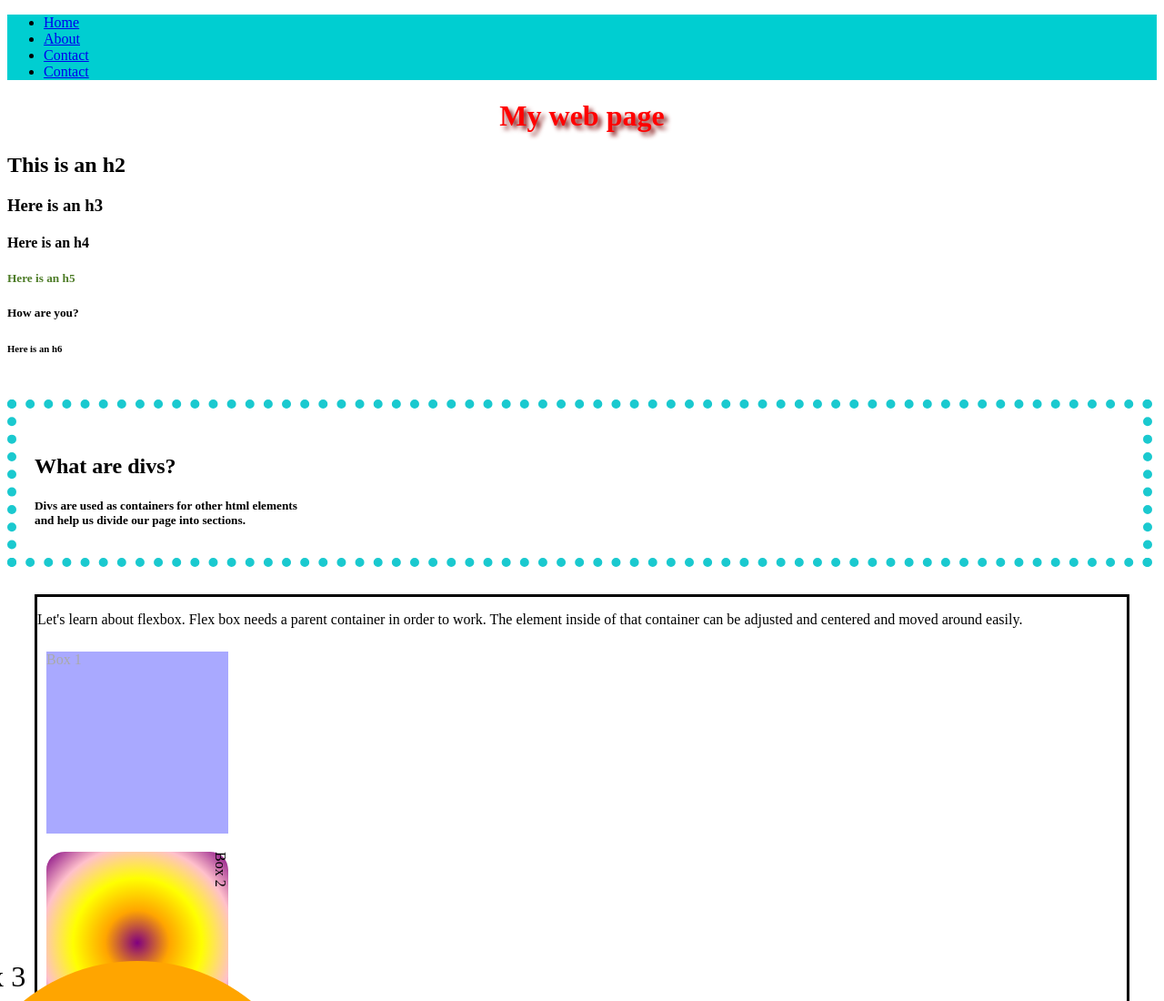
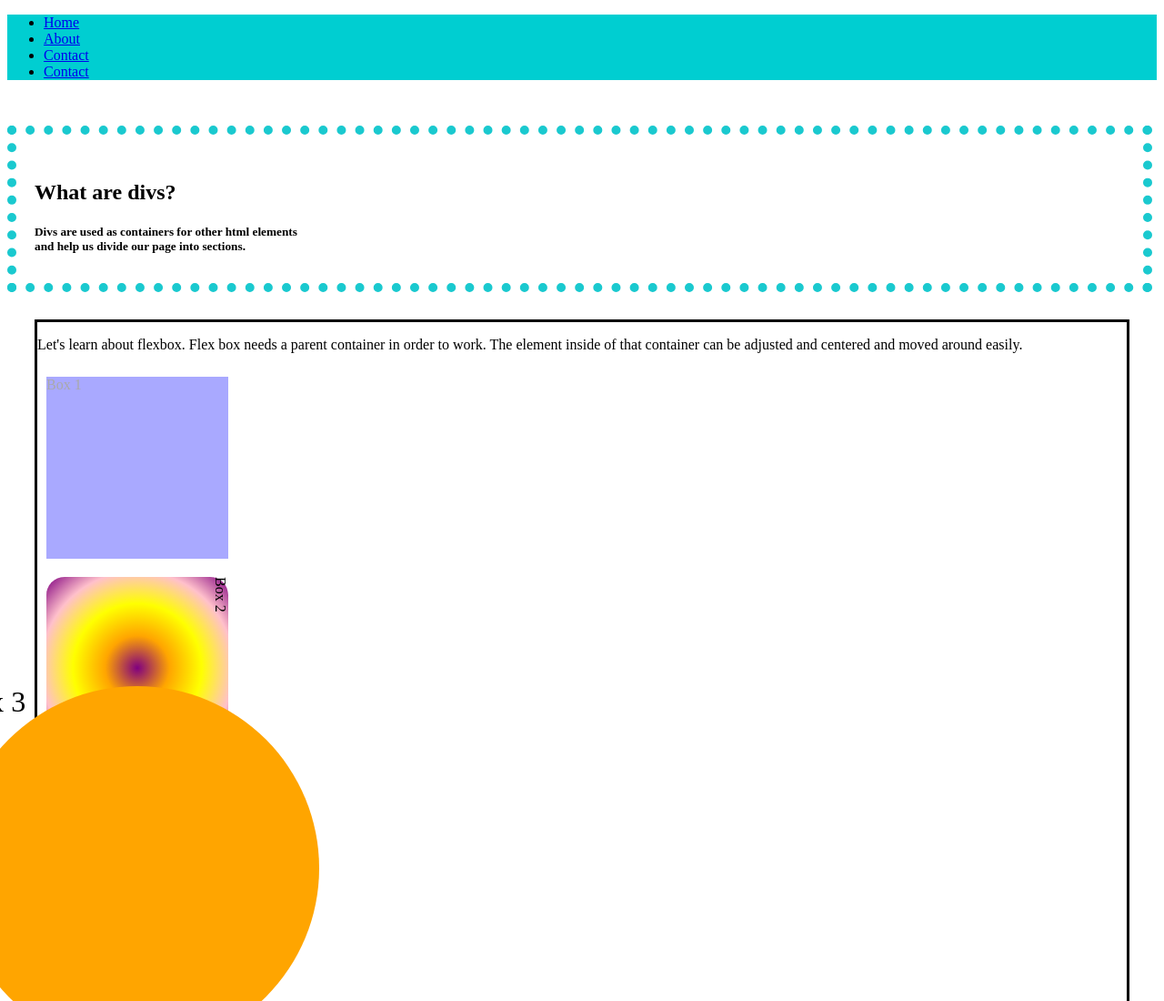
Before and after one commit to igorg-rc/udemy_html_css_course, a plain HTML site: page index.html in a window 1280 px wide. Shown: the top 1100 px of the page at 91% size. Drawn offline with Linux system fonts and the light colour scheme.

Commit message:
Changed index.html file.

```diff
--- a/index.html
+++ b/index.html
@@ -18,16 +18,6 @@
     </nav>
   </header>
 
-
-  <div>
-    <h1>My web page</h1>
-    <h2>This is an h2</h2>
-    <h3>Here is an h3</h3>
-    <h4>Here is an h4</h4>
-    <h5 class="title">Here is an h5</h5>
-    <h5>How are you?</h5>
-    <h6>Here is an h6</h6>
-  </div>
 
   <div class="container">
     <h2>What are divs?</h2>
```
